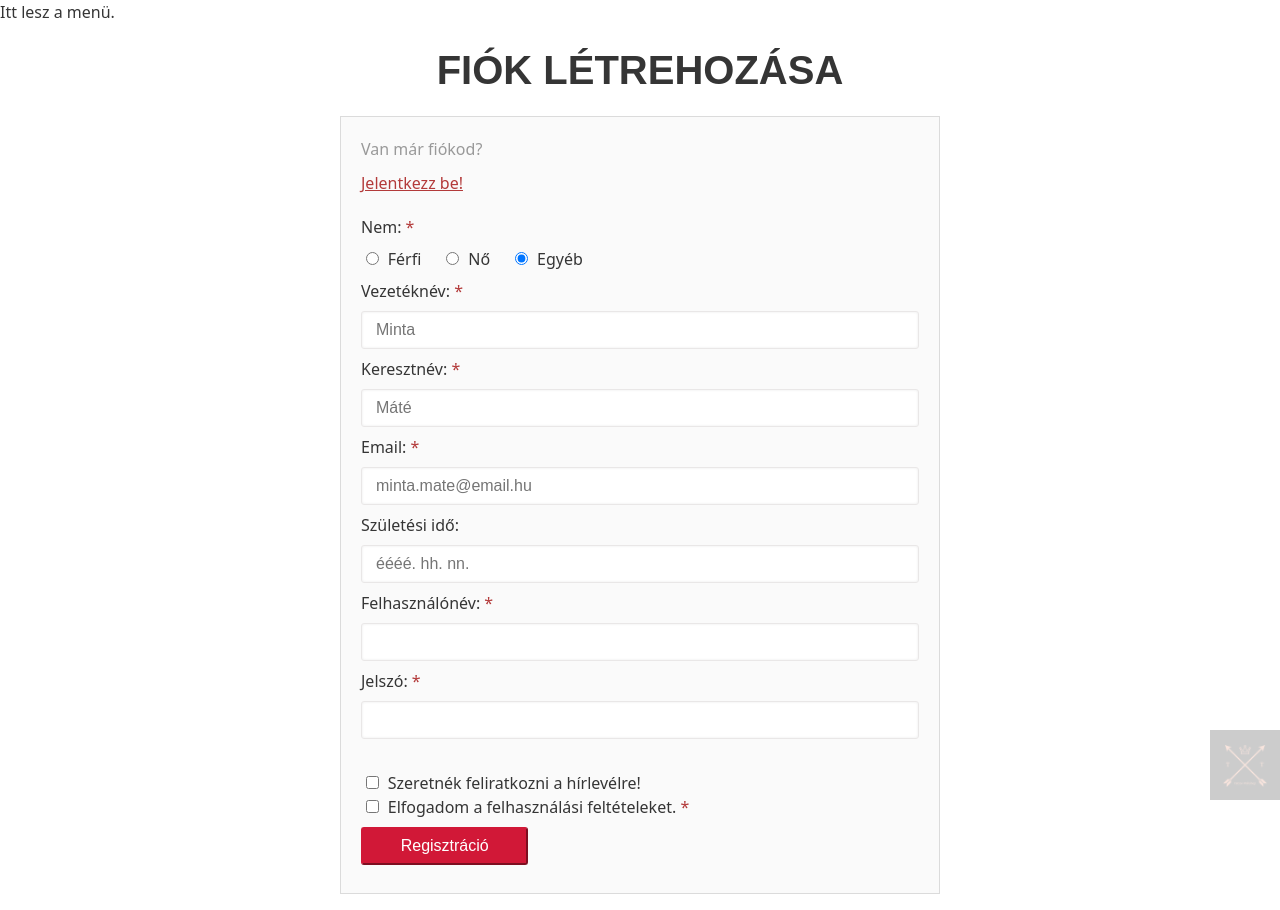
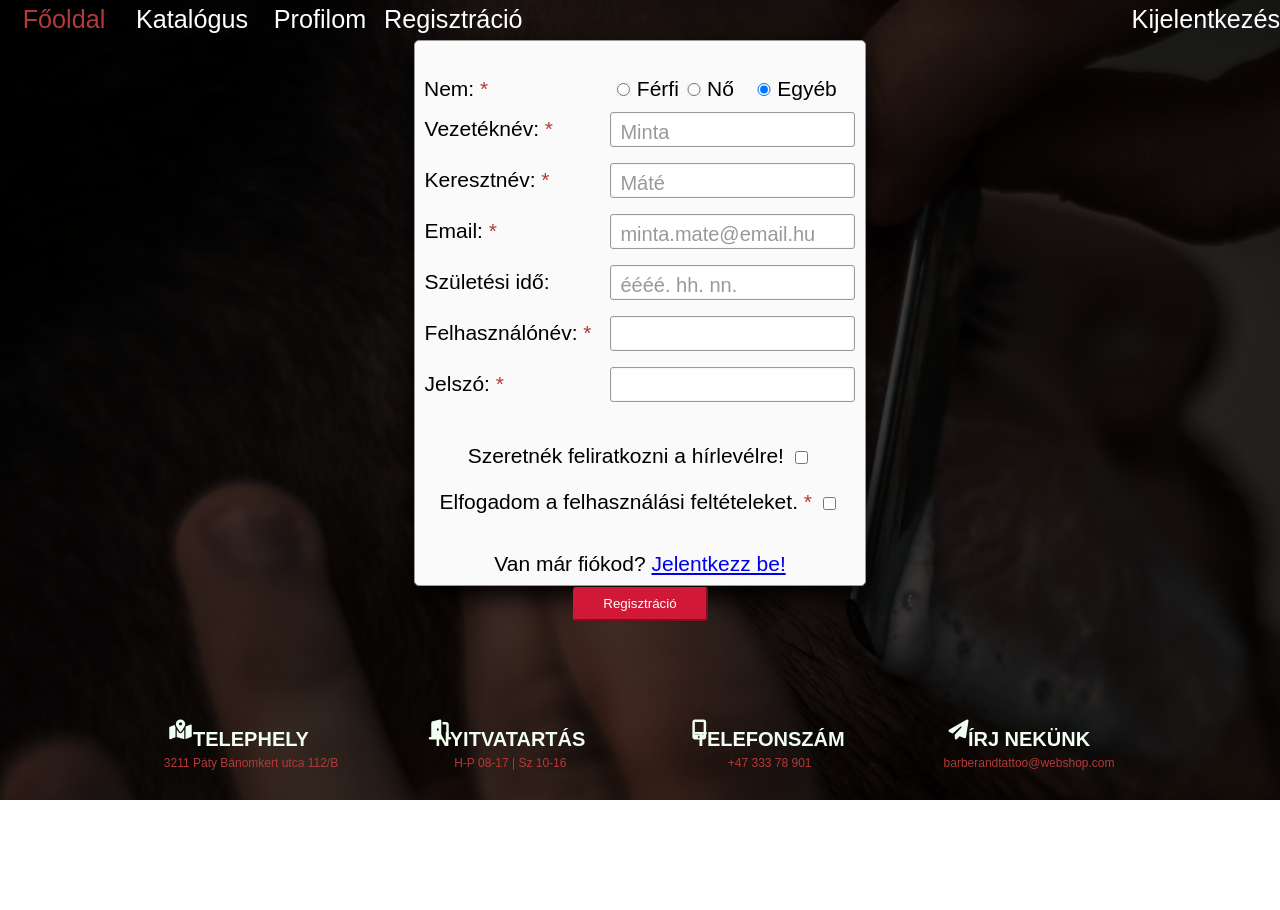
Before and after one commit to Vatibor/Webterv_projekt, a PHP site: page /registration.html in a window 1280 px wide. After the commit the page ends 800 px from the top, so only its background shows below. Run offline with PHP 8.4, Linux system fonts and the light colour scheme; some libraries are stand-ins or nearby versions.

Commit message:
Added final version of "registration.html", removed contact.html file

```diff
--- a/css/registration.css
+++ b/css/registration.css
@@ -1,27 +1,8 @@
-* {
-    margin: 0;
-    padding: 0;
-    box-sizing: border-box;
-    font-size: 16px;
+label, p {
+    color: black;
 }
 
-#fixed-logo{
-    position: fixed;
-    width: 70px;
-    bottom: 0;
-    right: 0;
-    background-image:linear-gradient(rgba(0, 0, 0, 0.2), rgba(0,0,0,0.2));
-    display: none;
-}
-
-body {
-    font-size: 1rem;
-    color: #353535;
-    line-height: 1.5;
-    font-family: Noto Sans,sans-serif;
-}
-
-h1{
+h1 {
     font-family: "Oswald",Arial,Helvetica,sans-serif;
     text-align: center;
     font-weight: 700;
@@ -32,15 +13,13 @@ h1{
 
 #content {
     max-width: 600px;
-    margin: 0 auto;
     padding: 20px;
     background: #fafafa;
     border-radius: 0;
     border: 1px solid rgba(0,0,0,.125);
-    margin-bottom: 1rem;
 }
 
-#register-form .star {
+.star {
     color: #b33a3a;
 }
 
@@ -57,35 +36,38 @@ h1{
     width: 100%;
 }
 
-
-#register-form #sex{
+#general-info input {
+    width: 50%;
     margin: 0.5rem 0;
-}
-#register-form #sex label{
-    padding: 0 1rem 0 0.3rem;
+    background-color: #fff;
+    border: 1px solid #999;
+    color: #333;
+    /* font-size: 1.4rem; */
+    padding: 2%;
+    border-radius: 3px;
+    box-shadow: 0 0 3px rgb(0 0 0 / 8%) inset;
 }
 
-#register-form #sex input{
-    padding-right:0.5rem;
-    transform: scale(1.5);
-    margin-left: 0.3rem;
+#general-info label {
+    display: inline-block;
+    width: 40%;
+    margin: 0 0;
+    text-align: left;
 }
 
+.approvals {
+    margin: 5% 0;
+    line-height: 220%;
+}
 
-#register-form #general-info input{
-    width: 100%;
-    margin: 0.5rem 0;
-    background-color: #fff;
-    border: 1px solid #e9e7e7;
-    color: #333;
-    display: block;
-    /* font-size: 1.4rem; */
-    height: 38px;
-    padding: 5px 14px;
-    width: 100%;
-    border-radius: 3px;
-    box-shadow: 0 0 3px rgb(0 0 0 / 8%) inset;
+.approvals input {
+    display: inline-block;
+}
 
+input::placeholder {
+    color: #999;
+    font-size: 150%;
+    transform: translateY(5px);
 }
 
 #newsletter, #terms {
@@ -93,8 +75,15 @@ h1{
     transform: scale(1.5);
 }
 
-input[type="submit"]{
-    width: 100%;
+#general-info input[type="radio"] {
+    width: 5%;
+}
+
+#general-info #sex label {
+    width: 15%;
+}
+
+input[type="submit"] {
     border-color: #d11837;
     background-color: #d11837;
     color: #fff;
@@ -103,9 +92,33 @@ input[type="submit"]{
     text-transform: capitalize;
     line-height: 1.5;
     margin: 0.5rem auto;
-
 }
 
+.panel {
+    margin: auto auto;
+    height: 80%;
+    border: 1px solid #999;
+    border-radius: 5px;
+    box-shadow: 1px 10px 25px black;
+    width: 30%;
+    min-width: 450px;
+    background: #fafafa;
+}
+
+#general-info label:first-child {
+    display: inline-block;
+    width: 30%;
+    margin: 0 2%;
+    text-align: left;
+    float:left;
+}
+
+div#sex {
+    display: inline-block;
+    width: 65%;
+    margin: 0 0;
+    float: right;
+}
 
 @media only screen and (min-width: 992px){
     h1 {
@@ -121,12 +134,9 @@ input[type="submit"]{
         padding-right:0.5rem;
         transform: none;
     }
+
     #newsletter, #terms {
         margin: 0.3rem;
         transform: none;
     }
-
-    #fixed-logo{
-        display:block;
-    }
 }
--- a/registration.html
+++ b/registration.html
@@ -5,67 +5,108 @@
     <meta charset="UTF-8">
     <meta http-equiv="X-UA-Compatible" content="IE=edge">
     <meta name="viewport" content="width=device-width, initial-scale=1.0">
+    <script src="https://kit.fontawesome.com/dd3ea81325.js" crossorigin="anonymous"></script>
+    <link rel="stylesheet" href="css/style.css">
+    <link rel="stylesheet" href="css/commons.css">
     <link rel="stylesheet" href="css/registration.css">
     <link rel="icon" type="image/png" href="src/favicon.png"/>
     <title>Regisztráció</title>
 </head>
+<body>
+<div class="main">
+    <ul>
+        <li><a href="index.html">Főoldal</a></li>
+        <li><a href="catalog.html">Katalógus</a></li>
+        <li><a href="my-profile.html">Profilom</a></li>
+        <li><a href="#">Regisztráció</a></li>
+        <li><a href="#">Kijelentkezés</a></li>
+        <!--A fenti sor később $_SESSION tárolása esetén dinamikusan változik bejelentkezésre, ha épp nincs bejelentkezett felhasználó-->
+    </ul>
+    <div id="container">
+        <div class="panel">
+            <br>
+            <form action="majd_valami_controller.php" method="post">
+                <div id="general-info">
+                    <label>Nem: <span class="star">*</span></label>
+                    <div id="sex">
+                        <input type="radio" id="op1" name="sex" value="m"/>
+                        <label for="op1">Férfi</label>
+                        <input type="radio" id="op2" name="sex" value="f"/>
+                        <label for="op2">Nő</label>
+                        <input type="radio" id="op3" name="sex" value="other" checked/>
+                        <label for="op3">Egyéb</label>
+                    </div>
+                    <br>
 
-<body>
-  <img id="fixed-logo" src="src/logo_transparent.png" alt="fixed-logo">
-  <nav>Itt lesz a menü.</nav>
-  <header>
-    <h1>Fiók létrehozása</h1>
-  </header>
-  <section id="content">
+                    <label for="lastname">Vezetéknév: <span class="star">*</span></label>
+                    <input type="text" id="lastname" name="lastname" placeholder="Minta" required/>
 
-    <section id="register-form">
+                    <label for="firstname">Keresztnév: <span class="star">*</span></label>
+                    <input type="text" id="firstname" name="firstname" placeholder="Máté" required/>
+
+                    <label for="email">Email: <span class="star">*</span></label>
+                    <input type="email" id="email" name="email" placeholder="minta.mate@email.hu" required/>
+
+                    <label for="birthdate">Születési idő:</span></label>
+                    <input type="text" id="birthdate" name="birthdate" placeholder="éééé. hh. nn."/>
+
+                    <label for="username">Felhasználónév: <span class="star">*</span></label>
+                    <input type="text" id="username" name="username" required/>
+
+                    <label for="my-passwd">Jelszó: <span class="star">*</span></label>
+                    <input type="password" id="my-passwd" name="passwd" required/> <br/>
+                </div>
+
+                <div class="approvals">
+                    <label for="newsletter">Szeretnék feliratkozni a hírlevélre!</label>
+                    <input type="checkbox" id="newsletter" name="newsletter">
+                    <br>
+                    <label for="terms">Elfogadom a felhasználási feltételeket. <span class="star">*</span></label>
+                    <input type="checkbox" id="terms" name="terms">
+                </div>
+
+
                 <p id="login-q">Van már fiókod?
                     <a href="#">Jelentkezz be!</a>
                 </p>
-
-      <form action="post">
-        <p>Nem: <span class="star">*</span></p>
-        <div id="sex">
-          <input type="radio" id="op1" name="sex" value="m" />
-          <label for="op1">Férfi</label>
-          <input type="radio" id="op2" name="sex" value="f" />
-          <label for="op2">Nő</label>
-          <input type="radio" id="op3" name="sex" value="other" checked />
-          <label for="op3">Egyéb</label>
+                <input type="submit" value="Regisztráció">
+                <input type="hidden" id="register-date" value="2021.03.20.">
+            </form>
+        </div>
     </div>
 
-        <div id="general-info">
-          <label for="lastname">Vezetéknév: <span class="star">*</span></label>
-          <input type="text" id="lastname" name="lastname" placeholder="Minta" required />
-
-          <label for="firstname">Keresztnév: <span class="star">*</span></label>
-          <input type="text" id="firstname" name="firstname" placeholder="Máté" required />
-
-          <label for="email">Email: <span class="star">*</span></label>
-          <input type="email" id="email" name="email" placeholder="minta.mate@email.hu" required />
-
-          <label for="birthdate">Születési idő:</span></label>
-          <input type="text" id="birthdate" name="birthdate" placeholder="éééé. hh. nn." />
-
-          <label for="username">Felhasználónév: <span class="star">*</span></label>
-          <input type="text" id="username" name="username" required />
-
-          <label for="my-passwd">Jelszó: <span class="star">*</span></label>
-          <input type="password" id="my-passwd" name="passwd" required /> <br />
+    <footer id="contact">
+        <div class="contact-card">
+            <i class="fas fa-map-marked-alt"></i>
+            <div>
+                <h4>Telephely</h4>
+                <p>3211 Páty Bánomkert utca 112/B</p>
+            </div>
+        </div>
+        <div class="contact-card">
+            <i class="fas fa-door-open"></i>
+            <div>
+                <h4>Nyitvatartás</h4>
+                <p>H-P 08-17 | Sz 10-16</p>
+            </div>
+        </div>
+        <div class="contact-card">
+            <i class="fas fa-mobile-alt"></i>
+            <div>
+                <h4>Telefonszám</h4>
+                <p><a href="tel:+4733378901">+47 333 78 901</a></p>
+            </div>
         </div>
 
+        <div class="contact-card">
+            <i class="fas fa-paper-plane"></i>
             <div>
-          <input type="checkbox" id="newsletter" name="newsletter">
-          <label for="newsletter">Szeretnék feliratkozni a hírlevélre!</label>
+                <h4>Írj nekünk</h4>
+                <p><a href="mailto:barberandtattoo@webshop.com">barberandtattoo@webshop.com</a></p>
             </div>
-        <div>
-          <input type="checkbox" id="terms" name="terms">
-          <label for="terms">Elfogadom a felhasználási feltételeket. <span class="star">*</span></label>
         </div>
-        <input type="submit" value="Regisztráció">
-      </form>
-    </section>
-  </section>
+    </footer>
+</div>
+
 </body>
-
 </html>
```
Also changed, not shown: contact.html (deleted). Lines whose indentation alone changed are shown as unchanged.
